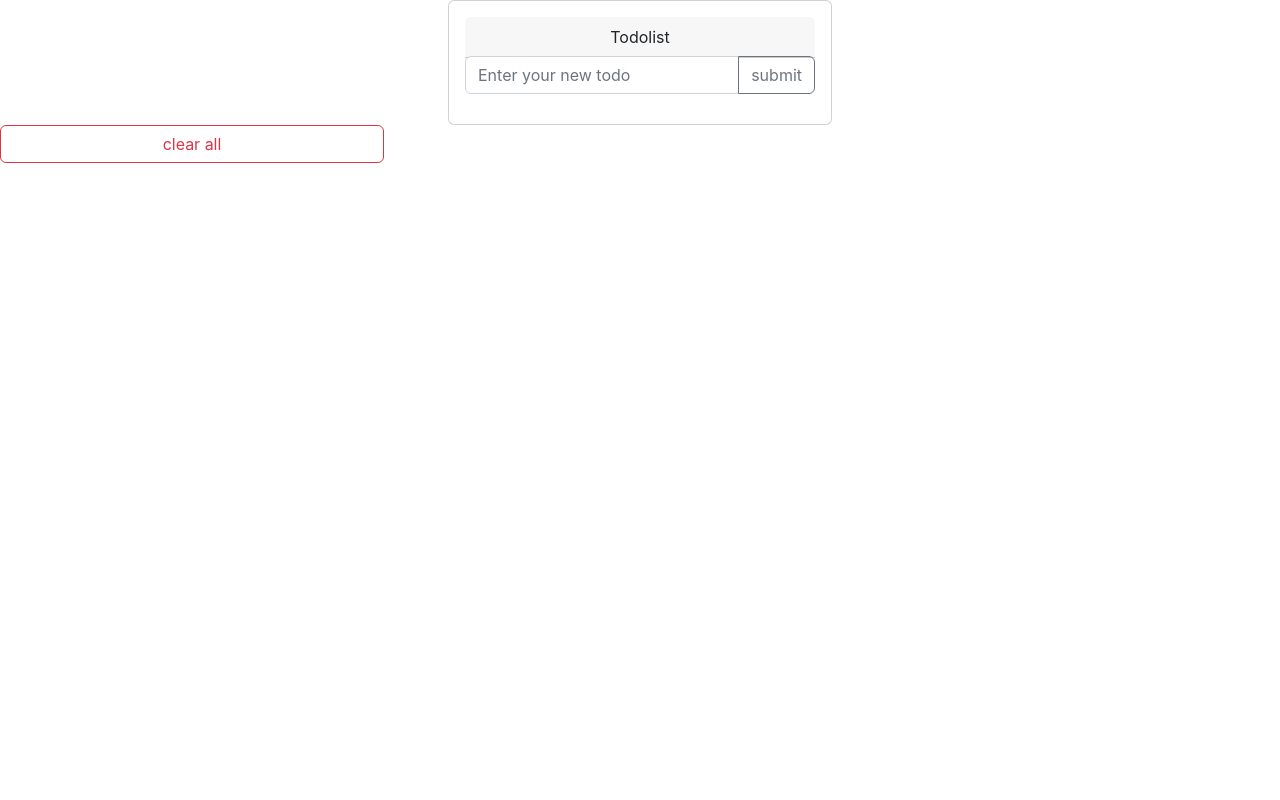
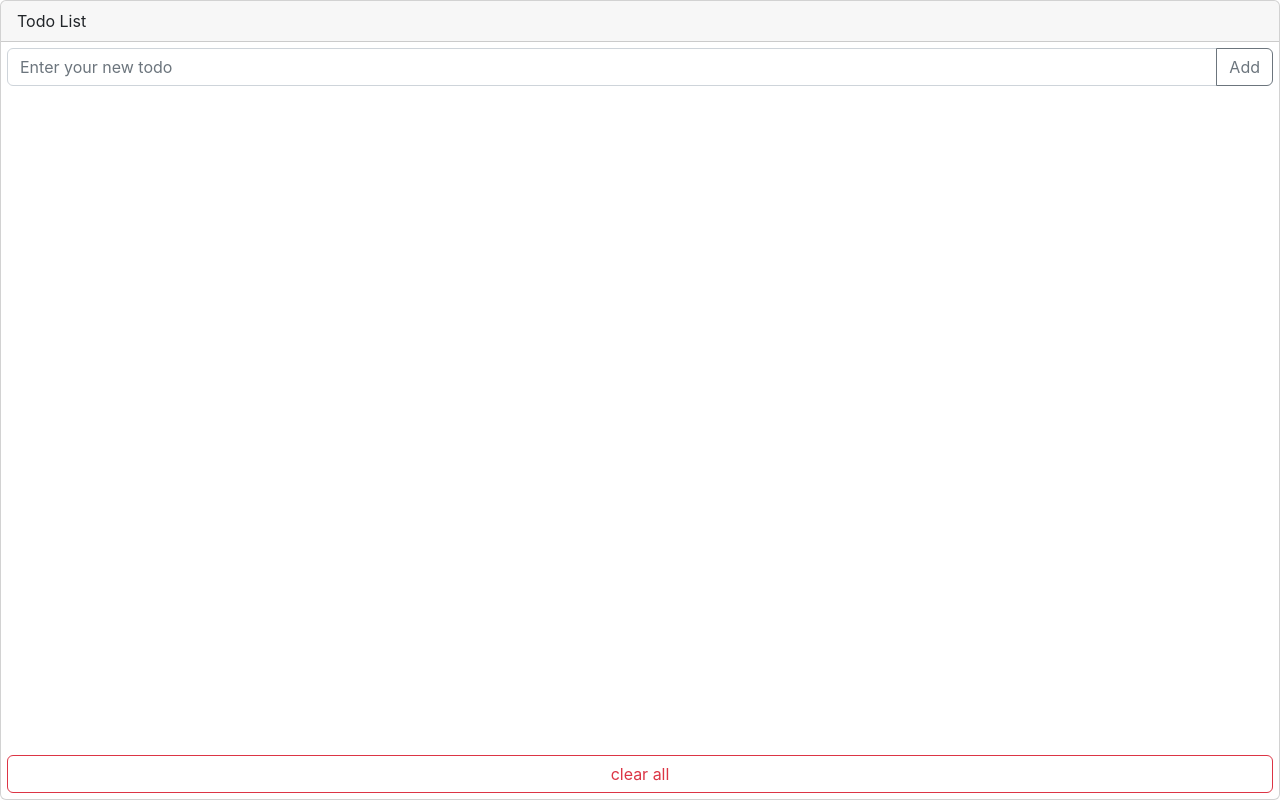
Before and after one commit to alireza-emami/react-bootstrap-todolist, a React (Create React App) app: page / in a window 1280 px wide. Built offline with nearby package versions, Linux system fonts and the light colour scheme.

Commit message:
fixed checkbox and closebutton

```diff
--- a/src/App.css
+++ b/src/App.css
@@ -1,63 +1,32 @@
-/* .App {
-  text-align: center;
-} */
-
-.App-logo {
-  height: 40vmin;
-  pointer-events: none;
-}
-
-@media (prefers-reduced-motion: no-preference) {
-  .App-logo {
-    animation: App-logo-spin infinite 20s linear;
-  }
-}
-
 .app {
   height: 100vh;
 }
 
-.App-link {
-  color: #61dafb;
+table {
+  width: 100%;
+  height: 100%;
+}
+td.header {
+  height: 50px;
+  margin: 6px;
+  padding: 6px;
+}
+/* td.main {
+
+} */
+td.footer {
+  height: 50px;
+  margin: 6px;
+  padding: 6px;
+}
+td.footer button {
+  width: 100%;
+}
+td.main .list {
+  height: 100%;
+  overflow-y: scroll;
 }
 
-@keyframes App-logo-spin {
-  from {
-    transform: rotate(0deg);
-  }
-  to {
-    transform: rotate(360deg);
-  }
+.change{
+  font-size: 10rem;
 }
-.form {
-  display: flex;
-  align-items: center;
-  justify-content: center;
-  height: 50px;
-}
-.title{
-  text-align: center;
-}
-
-.input1{
-width: 370px;
-height: 35px;
-}
-.group1{
-  display: flex;
-  justify-content: space-between;
-}
-.group2{
-  display: flex;
-}
-/* .clear{
-  display: flex;
-  width: 25rem;
-  height: 2.5rem;
-  align-items: end;
-  justify-content: center;
-  /* justify-selft;f: le */
-  /* margin-right: 200px; */
-
-
-/* } / */
--- a/src/App.js
+++ b/src/App.js
@@ -1,29 +1,45 @@
 import './App.css';
 import React, { useState, useEffect } from 'react';
-import Textlist from './components/Textlist';
+import ItemsList from './components/ItemsList';
 import TodolistInputs from './components/TodolistInputs';
 import Button from 'react-bootstrap//Button';
+import Card from 'react-bootstrap/Card';
+
 function App() {
   const localValues = JSON.parse(localStorage.getItem('items') || '[]');
-  const [texts, settext] = useState(localValues);
+  const [items, setItems] = useState(localValues);
   const addtext = (title) => {
-    const newtext = [...texts, { title }];
-    settext(newtext);
-    localStorage.setItem('items', JSON.stringify(newtext))
+    const newItems = [...items, { title, status: 'idle' }];
+    setItems(newItems);
+    localStorage.setItem('items', JSON.stringify(newItems))
   }
   const clearall = () => {
-    settext([]);
+    setItems([]);
     localStorage.setItem('items', JSON.stringify([]))
   }
   return (
-    <div className="app">
-      {/* input */}
-      <TodolistInputs addtext={addtext} />
-      {/* itemes list */}
-      <Textlist settext={settext}  texts={texts}/>
-      {/* actions */}
-      <Button style={{ width: '24rem' }} className='clear' onClick={clearall} variant="outline-danger">clear all</Button>
-    </div>
+    <Card className="app">
+      <Card.Header>Todo List</Card.Header>
+      <Card.Body style={{ padding: 0 }}>
+        <table>
+          <tbody>
+            <tr>
+              <td className='header'><TodolistInputs addtext={addtext} /></td>
+            </tr>
+            <tr>
+              <td className='main'>
+                <ItemsList setItems={setItems} items={items} />
+              </td>
+            </tr>
+            <tr>
+              <td className='footer'><Button onClick={clearall} variant="outline-danger">clear all</Button> </td>
+            </tr>
+          </tbody>
+        </table>
+
+
+      </Card.Body>
+    </Card >
   );
 }
 
--- /dev/null
+++ b/src/components/ItemsList.js
@@ -0,0 +1,44 @@
+import React, { useState, useEffect } from 'react';
+import { v4 as uuid } from 'uuid';
+import CloseButton from 'react-bootstrap/CloseButton';
+import ListGroup from 'react-bootstrap/ListGroup';
+import Form from 'react-bootstrap/Form';
+// import { useState, useEffect } from 'react';
+
+const ItemsList = ({ items, setItems }) => {
+    const removeItem = (index) => {
+        items.splice(index, 1);
+        const newItems = [...items];
+        setItems(newItems);
+        localStorage.setItem('items', JSON.stringify(newItems))
+    }
+    const changeStatus = (index) => {
+        if (items[index].status == 'idle') {
+            items[index].status = 'done';
+        } else {
+            items[index].status = 'idle';
+        }
+        const newItems = [...items];
+        setItems(newItems);
+        localStorage.setItem('items', JSON.stringify(newItems))
+    }
+    return (
+        <ListGroup as="ul" className='list'    >
+            {items.map((item, index) =>
+                <ListGroup.Item
+                    as="li"
+                    className={"d-flex justify-content-between align-items-start " + item.status}>
+                    <span>
+                        {index + 1}.<span style={{ 'text-decoration': item.status == 'done' ? 'line-through' : 'initial' }}>{item.title}</span>
+                    </span>
+                    <div>
+                        <Form.Check inline onClick={() => changeStatus(index)} checked={item.status == 'done'} />
+                        <CloseButton onClick={() => removeItem(index)} />
+                    </div>
+                </ListGroup.Item>)
+            }
+        </ListGroup >
+    );
+};
+
+export default ItemsList;
--- a/src/components/Textlist.js
+++ /dev/null
@@ -1,33 +0,0 @@
-import React, { useState, useEffect } from 'react';
-import { v4 as uuid } from 'uuid';
-import CloseButton from 'react-bootstrap/CloseButton';
-import ListGroup from 'react-bootstrap/ListGroup';
-import Form from 'react-bootstrap/Form';
-// import { useState, useEffect } from 'react';
-
-const Textlist = ({texts, settext}) => {
-    const removeItem = (index) => {
-        texts.splice(index, 1);
-        const newtext = [...texts];
-        settext([...texts]);
-        localStorage.setItem('items', JSON.stringify(newtext))
-    }
-    return (
-        <ListGroup as="ol" numbered     >
-            {texts.map((item, index) =>
-                <ListGroup.Item
-                    style={{ width: '24rem' }}
-                    as="li"
-                    className='group1 '
-
-                >
-                    <label class="form-check-label m"  > {item.title} </label>
-                    <div className='group2'>
-                        <CloseButton onClick={() => removeItem(index)} />
-                    </div>
-                </ListGroup.Item>)}
-        </ListGroup>
-    );
-};
-
-export default Textlist;
--- a/src/components/TodolistInputs.js
+++ b/src/components/TodolistInputs.js
@@ -1,6 +1,5 @@
 import React, { useState } from 'react';
 import Button from 'react-bootstrap/Button';
-import Card from 'react-bootstrap/Card';
 import Form from 'react-bootstrap/Form';
 import InputGroup from 'react-bootstrap/InputGroup';
 
@@ -13,29 +12,18 @@ const TodolistInputs = ({ addtext }) => {
         seTitle('');
     }
     return (
-        <div className='d-flex justify-content-center align-items-center' >
-            <Card style={{ width: '24rem' }}>
-                <Card.Body >
-                    <Card.Header className='title'>Todolist</Card.Header>
         <form onSubmit={handelsubmit}>
-                        <div className='form'>
-                            <InputGroup className="mb-3">
+            <InputGroup>
                 <Form.Control
-                                    aria-label="Example text with button addon"
-                                    aria-describedby="basic-addon1"
                     required value={title}
                     onChange={(e) => { seTitle(e.target.value) }}
                     placeholder='Enter your new todo'
                 />
                 <Button variant="outline-secondary" type='submit' id="button-addon1">
-                                    submit
+                    Add
                 </Button>
             </InputGroup>
-                        </div>
         </form>
-                </Card.Body>
-            </Card>
-        </div>
     );
 };
 
```
Lines whose indentation alone changed are shown as unchanged.
